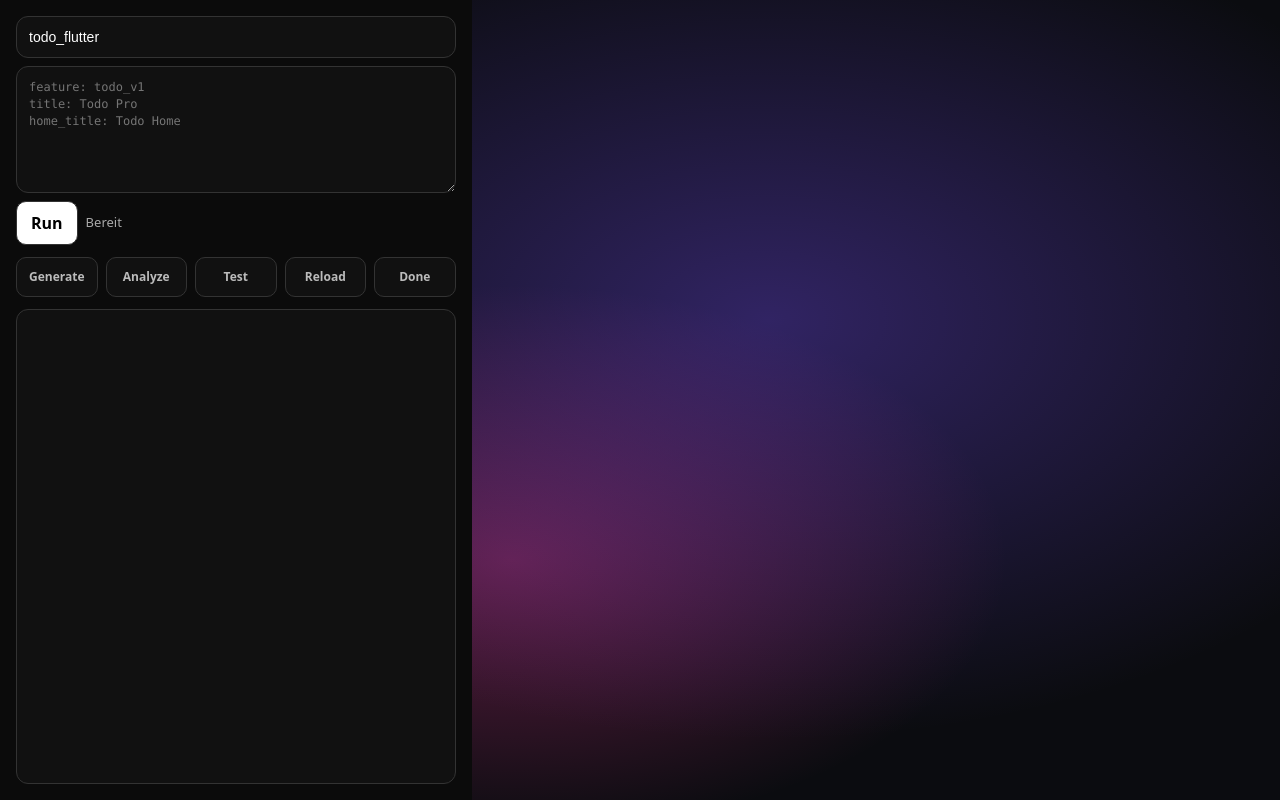
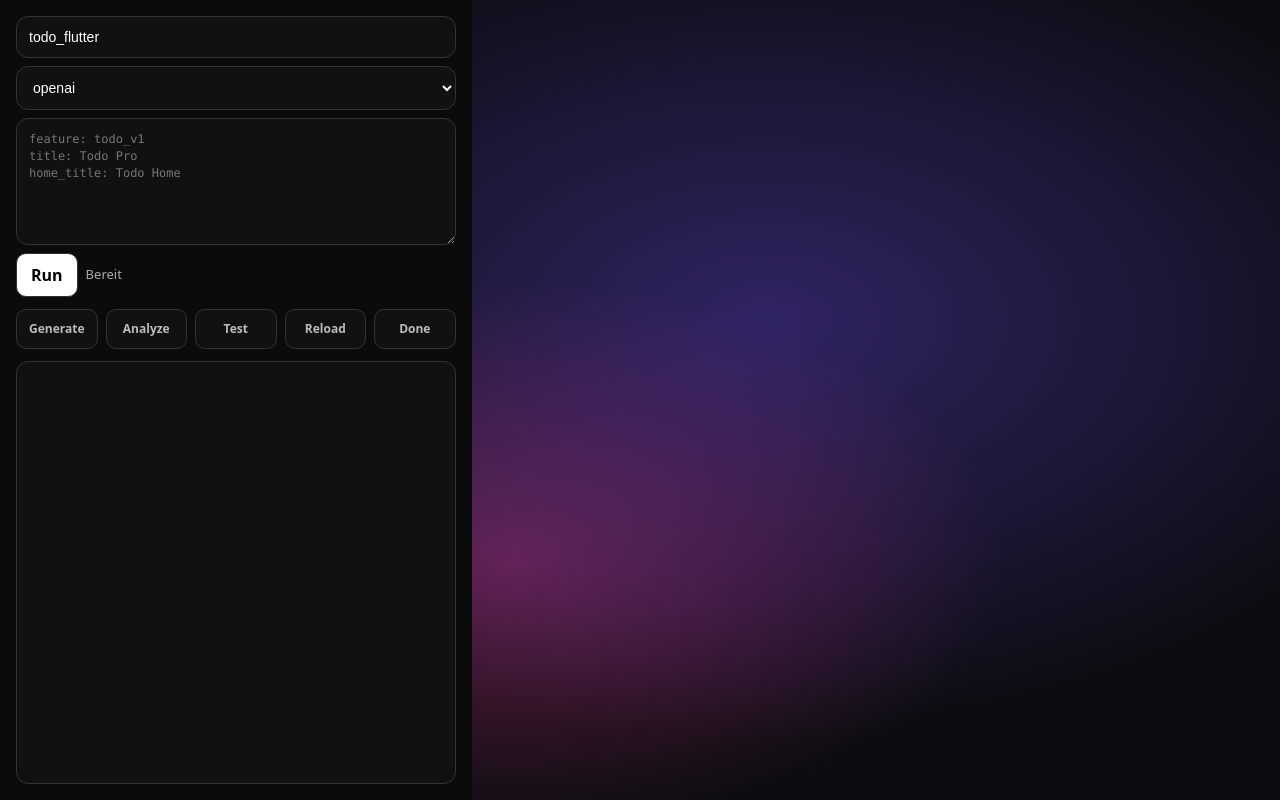
Before and after one commit to MartinWiederhold/Appbuilder, a React (Vite) app in the folder apps/desktop/: page / in a window 1280 px wide. Built offline with nearby package versions, Linux system fonts and the light colour scheme.

Commit message:
BMAD 4.x: add provider selection to desktop flow

```diff
--- a/apps/desktop/src/App.tsx
+++ b/apps/desktop/src/App.tsx
@@ -5,9 +5,11 @@ import { invoke } from "@tauri-apps/api/core";
 
 type AgentLogPayload = string;
 type Phase = "idle" | "generate" | "analyze" | "test" | "reload" | "done" | "error";
+type Provider = "openai" | "anthropic";
 
 export default function App() {
   const [project, setProject] = useState("todo_flutter");
+  const [provider, setProvider] = useState<Provider>("openai");
   const [prompt, setPrompt] = useState("");
   const [logs, setLogs] = useState<string[]>([]);
   const [running, setRunning] = useState(false);
@@ -55,6 +57,7 @@ export default function App() {
     try {
       await invoke("run_agent", {
         project,
+        provider,
         prompt: raw,
       });
     } catch (e) {
@@ -115,6 +118,23 @@ export default function App() {
             fontSize: 14,
           }}
         />
+
+        <select
+          value={provider}
+          onChange={(e) => setProvider(e.target.value as Provider)}
+          style={{
+            width: "100%",
+            padding: 12,
+            borderRadius: 12,
+            border: "1px solid #333",
+            background: "#111",
+            color: "#fff",
+            fontSize: 14,
+          }}
+        >
+          <option value="openai">openai</option>
+          <option value="anthropic">anthropic</option>
+        </select>
 
         <textarea
           value={prompt}
```
Also changed, not shown: 1 other file (tests, documents, lock files or other folders).
